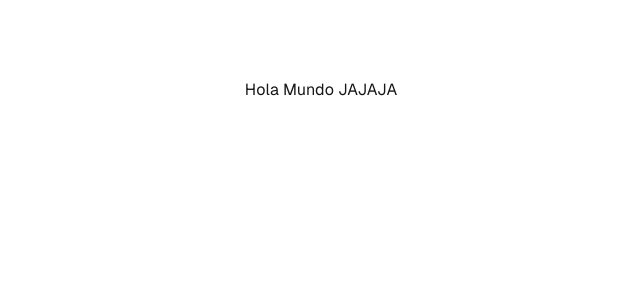
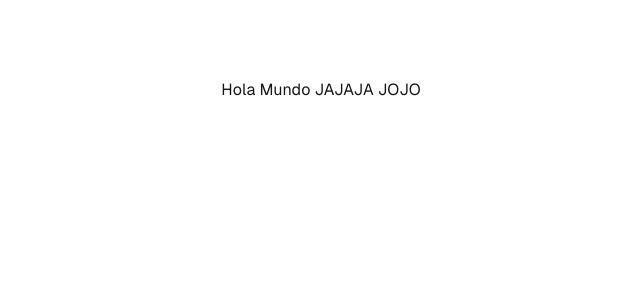
Before and after one commit to jorgitoHacker/vercel-tutorial, a Next.js app: page / in a window 1280 px wide. Shown: the top 300 px of the page, without its empty margins (319-959 px from the left). Built offline with nearby package versions, Linux system fonts and the light colour scheme.

Commit message:
Update page.tsx

```diff
--- a/app/page.tsx
+++ b/app/page.tsx
@@ -3,7 +3,7 @@ import Image from "next/image";
 export default function Home() {
   return (
     <div className="grid grid-rows-[20px_1fr_20px] items-center justify-items-center min-h-screen p-8 pb-20 gap-16 sm:p-20 font-[family-name:var(--font-geist-sans)]">
-     Hola Mundo JAJAJA
+     Hola Mundo JAJAJA JOJO
     </div>
   );
 }
```
